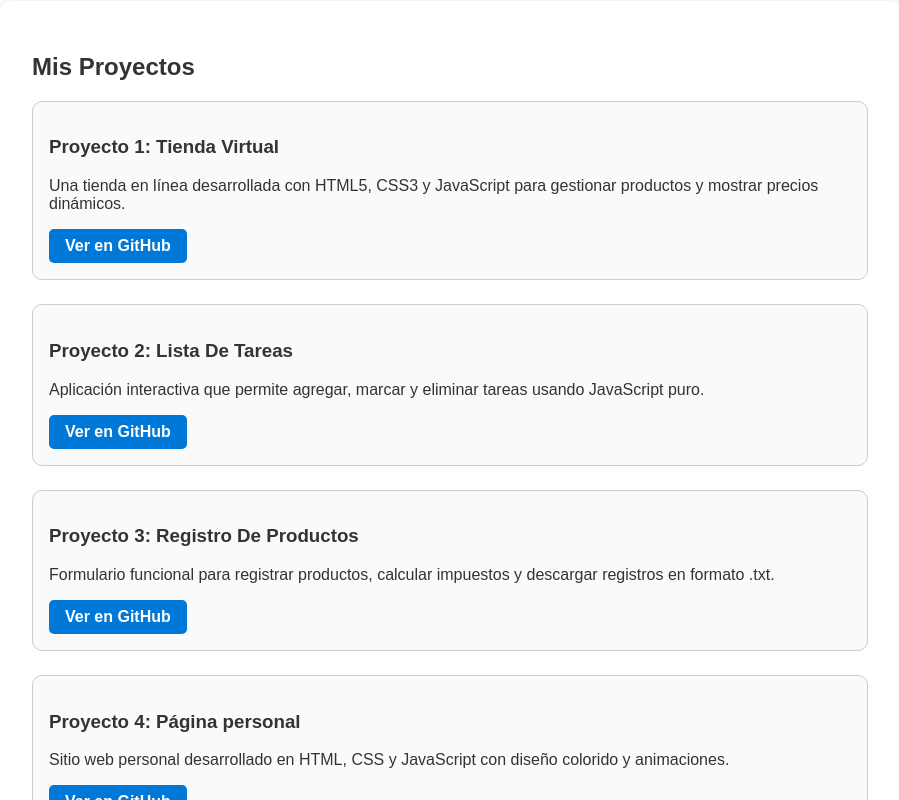
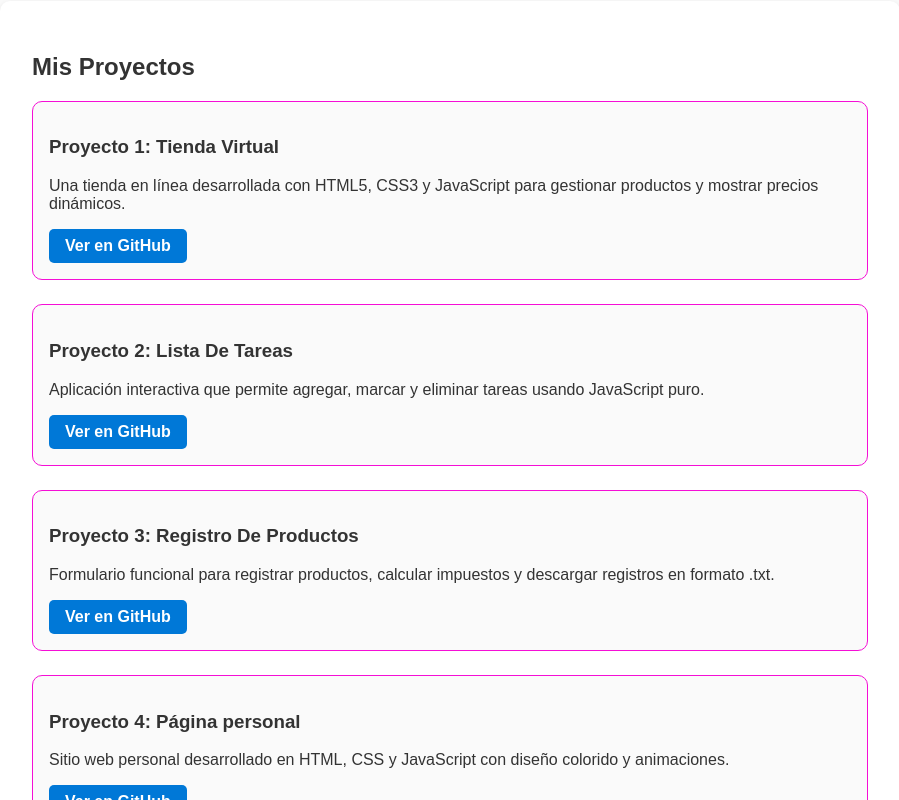
Before and after one commit to Ayadany20/Portafolio, a plain HTML site: page index.html in a window 1280 px wide. Both pictures are taken after a click on the link "Proyectos". Shown: the part 291-1091 px from the top of the page, without its empty margins (190-1089 px from the left). Drawn offline with Linux system fonts and the light colour scheme.

Commit message:
Update style.css

```diff
--- a/style.css
+++ b/style.css
@@ -104,7 +104,7 @@ section {
 }
 
 .proyecto {
-    border: 1px solid #ccc;
+    border: 1px solid #f50ed6;
     border-radius: 10px;
     padding: 1rem;
     background-color: #fafafa;
```
